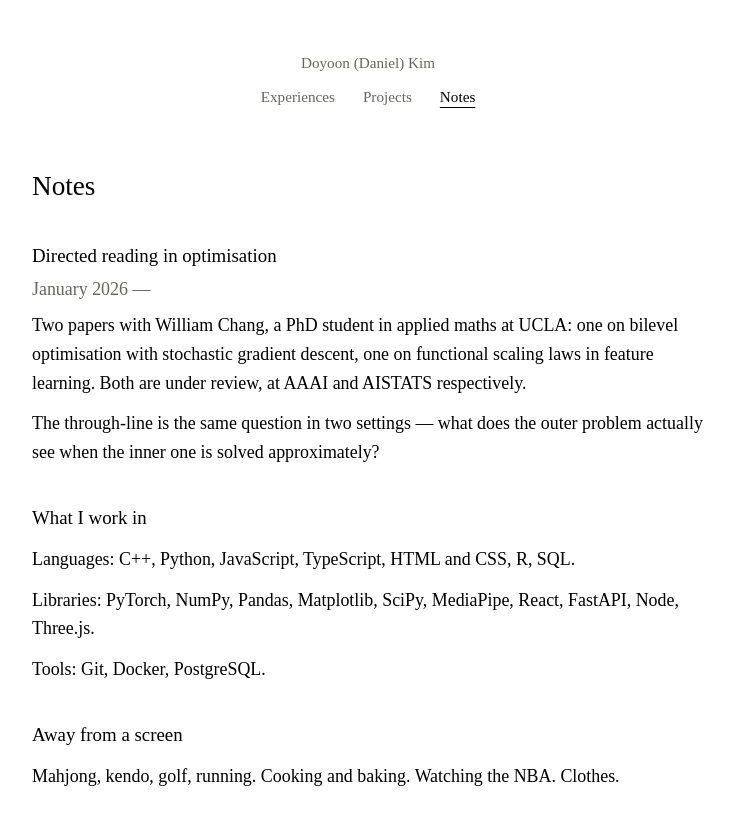
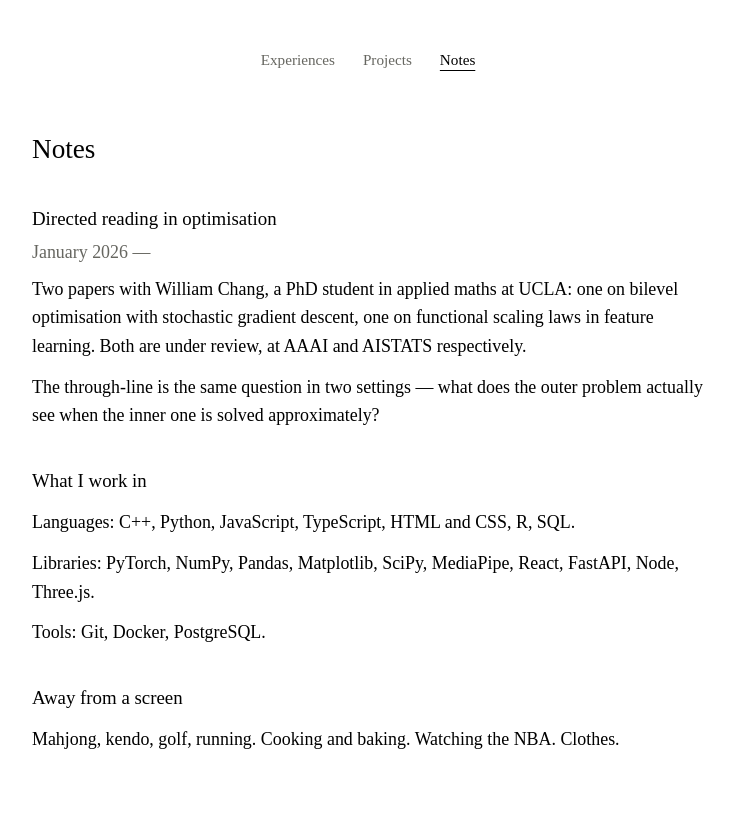
Before and after one commit to danielk927/doyoonkim.dev, a Next.js app: page /notes in a window 1280 px wide. Shown: the top 824 px of the page, without its empty margins (272-1006 px from the left). After the commit the page ends 802 px from the top, so only its background shows below. Built offline with nearby package versions, Linux system fonts and the light colour scheme.

Commit message:
fix: keep the nav in one place on every page
The name link rendered above the nav on section pages, pushing it down. The
header is now just the nav, identical everywhere.

```diff
--- a/src/app/layout.tsx
+++ b/src/app/layout.tsx
@@ -1,6 +1,6 @@
 import type { Metadata } from "next";
 import { Tinos } from "next/font/google";
-import Header from "@/components/Header";
+import Nav from "@/components/Nav";
 import "./globals.css";
 
 const tinos = Tinos({
@@ -21,7 +21,7 @@ export default function RootLayout({ children }: { children: React.ReactNode })
     <html lang="en" className={tinos.variable}>
       <body className="text-[1.12rem] leading-[1.6]">
         <div className="flex min-h-dvh w-full flex-col px-6 py-10 sm:py-12">
-          <Header />
+          <Nav />
           <main className="flex flex-1 flex-col pt-14">{children}</main>
         </div>
       </body>
--- a/src/components/Header.tsx
+++ /dev/null
@@ -1,24 +0,0 @@
-"use client";
-
-import Link from "next/link";
-import { usePathname } from "next/navigation";
-import Nav from "./Nav";
-
-export default function Header() {
-  const pathname = usePathname();
-  return (
-    <header className="space-y-2 text-center">
-      {pathname !== "/" && (
-        <p>
-          <Link
-            href="/"
-            className="text-[0.95rem] text-muted transition-colors duration-150 hover:text-ink"
-          >
-            Doyoon (Daniel) Kim
-          </Link>
-        </p>
-      )}
-      <Nav />
-    </header>
-  );
-}
```
